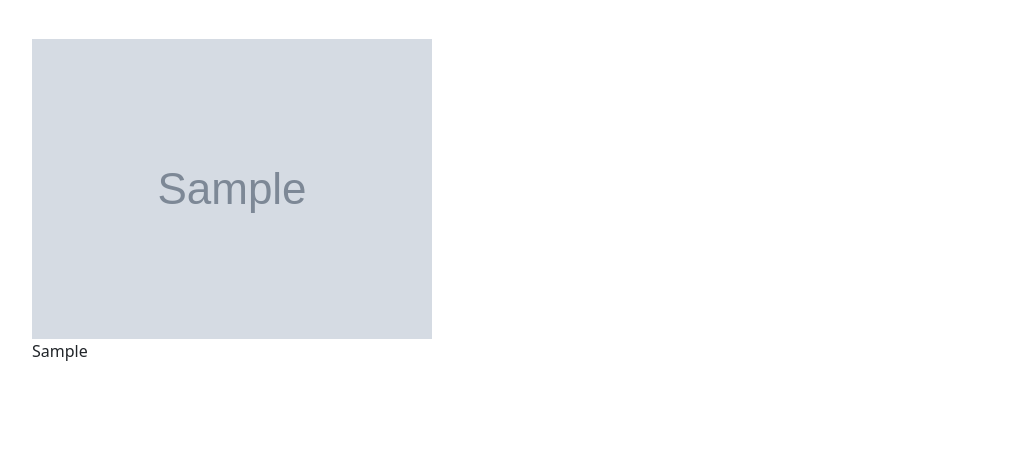
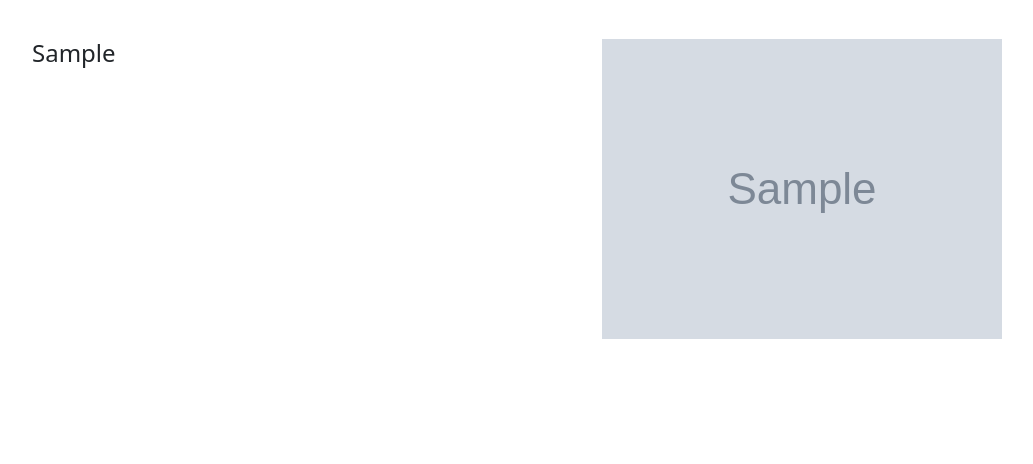
Before and after one commit to charlesncn/Mern_Blog, a Node server app: a page that uses views/articles/show.ejs in a window 1280 px wide. Shown: the part 336-800 px from the top of the page, without its empty margins (50-1083 px from the left). Run offline with Node 20, Linux system fonts and the light colour scheme; tables that the repository leaves empty hold one stand-in row (values such as "Sample post"); grey boxes marked "Sample" are stand-in pictures; some libraries are stand-ins or nearby versions.

Commit message:
updated show page

```diff
--- a/models/article.js
+++ b/models/article.js
@@ -59,6 +59,9 @@ articleSchema.pre('validate', function(next){
     if (this.markdown) {
         this.sanitizedHtml = dompurify.sanitize(marked(this.markdown))
     }
+    if (this.description) {
+        this.sanitizedHtml = dompurify.sanitize(marked(this.description))
+    }
     next()
 })
 
--- a/views/articles/show.ejs
+++ b/views/articles/show.ejs
@@ -17,39 +17,31 @@
                                 background:rgba(0, 0, 0, 0.849);
                                 margin-top: -220px;">
 
-        <span style="
-        margin: auto 0;
+        <span style="margin: auto 0;
                     padding: 40px 0;
                     color: #fff;">
             <h2 class="mb-4" style="text-align: center; font-family: 'Ubuntu', sans-serif;"><%= article.title %></h2>
-
 
         <p>
             <h5 style="text-align: center;">Topic: <%= article.topic %></h5> <br>
             <div class="text-muted mb-2">created: <%= article.createdDate.toLocaleDateString() %> </div>
             <a href="/" class="href btn btn-secondary">all articles</a>
             <a href="/articles/edit/<%= article.id %> " class="href btn btn-info">edit</a>
-
         </p>
-
-
     </div>
 
 
 
 
     <div class="container" style="margin-top: 40px;">
-
+        <div class="row">
+            <div class="col-md-6">
+                <div class="col-md-12" style="font-size: 24px; line-height: 28px; font-weight: 200;"><%- article.sanitizedHtml %> </div>
+            </div>
+            <div class="col-md-6">
                 <img src="/img/uploads/<%= article.img %> " class="img-fluid" alt="">
-                <div class="row">
-                     <div class="col-md-12"><%- article.sanitizedHtml %> </div>
-                     <!-- <div class="col-md-4">
-                     </div> -->
-
             </div>
-
-
-
+        </div>
     </div>
 
 </body>
```
Also changed, not shown: 3 other files. Lines whose indentation alone changed are shown as unchanged.
